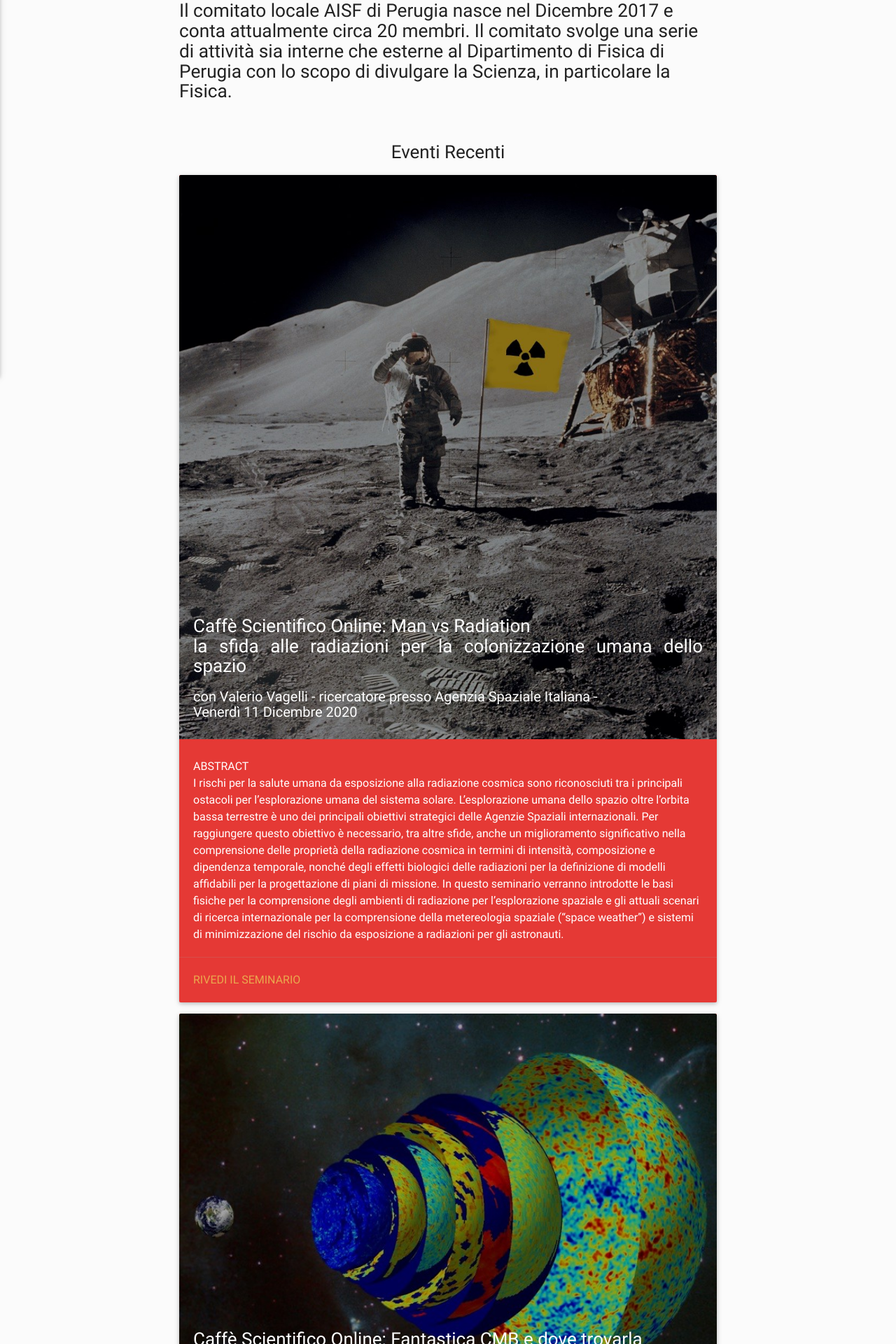
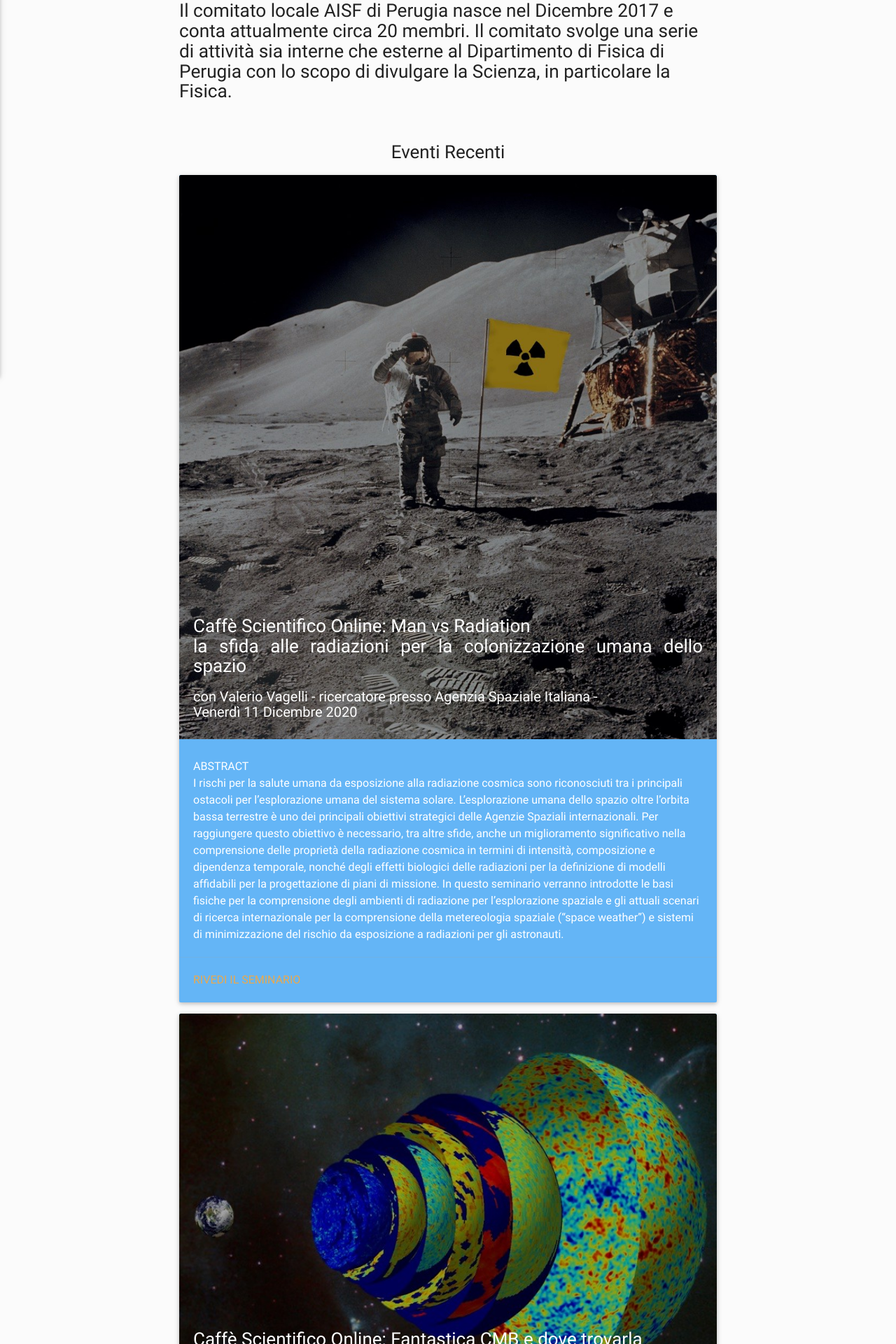
Before and after one commit to ai-sf/aisf_perugia, a Jekyll site: the page built from index.html, in a window 1280 px wide. Shown: the part 422-2342 px from the top of the page at 70% size. Built offline with Jekyll 4.4.1, drawn with Linux system fonts in a browser that asks for light colours; nearby versions of some CDN libraries.

Commit message:
Update index.html

```diff
--- a/index.html
+++ b/index.html
@@ -23,7 +23,7 @@
  <h3>  Eventi Recenti</h3>
 </center>
 <div class="col s9">
-    <div class="card  red darken-1">
+    <div class="card  blue lighten-2">
       <div class="card-image">
         <img src="/perugia/VagelliAISF.png">
         <span class="card-title">
@@ -45,7 +45,7 @@
   </div>
 
   <div class="col s9">
-      <div class="card  red darken-1">
+      <div class="card  blue lighten-2">
         <div class="card-image">
           <img src="/perugia/GerbinoAISF.png">
           <span class="card-title">
```
